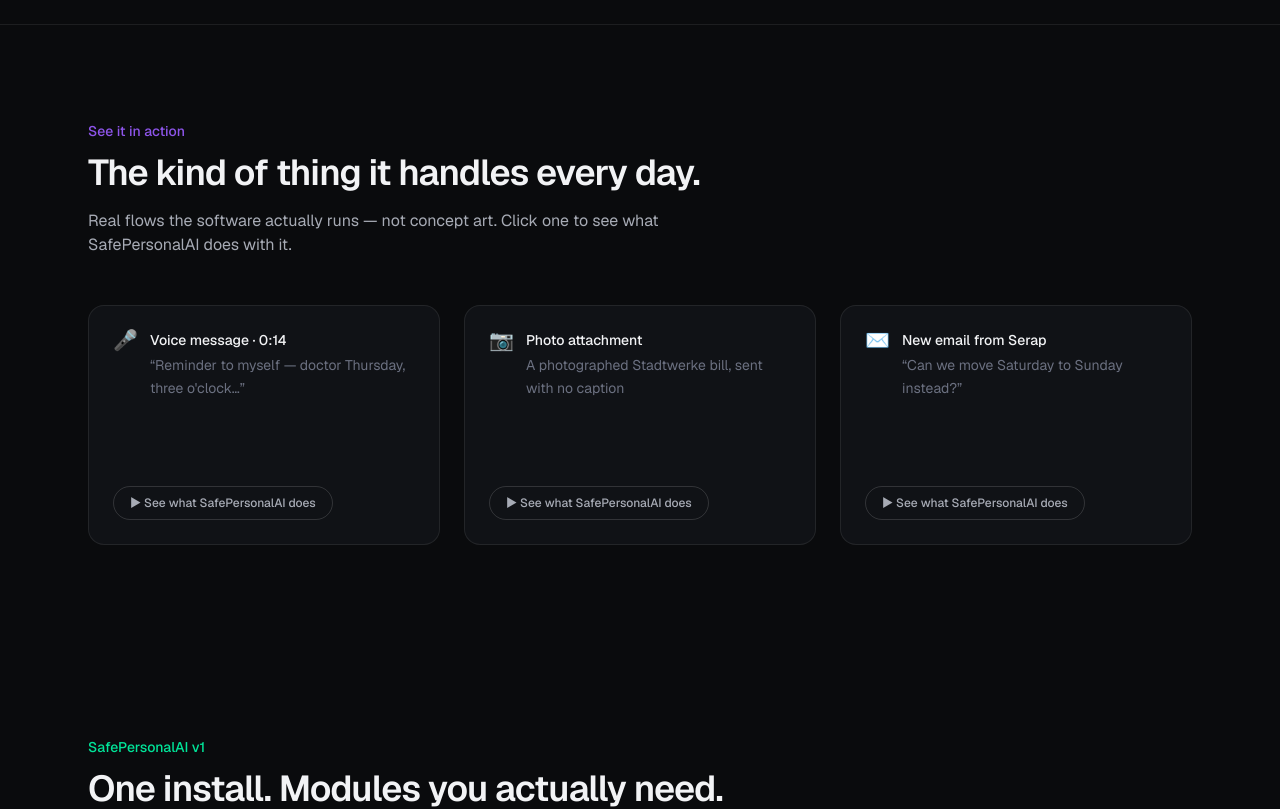
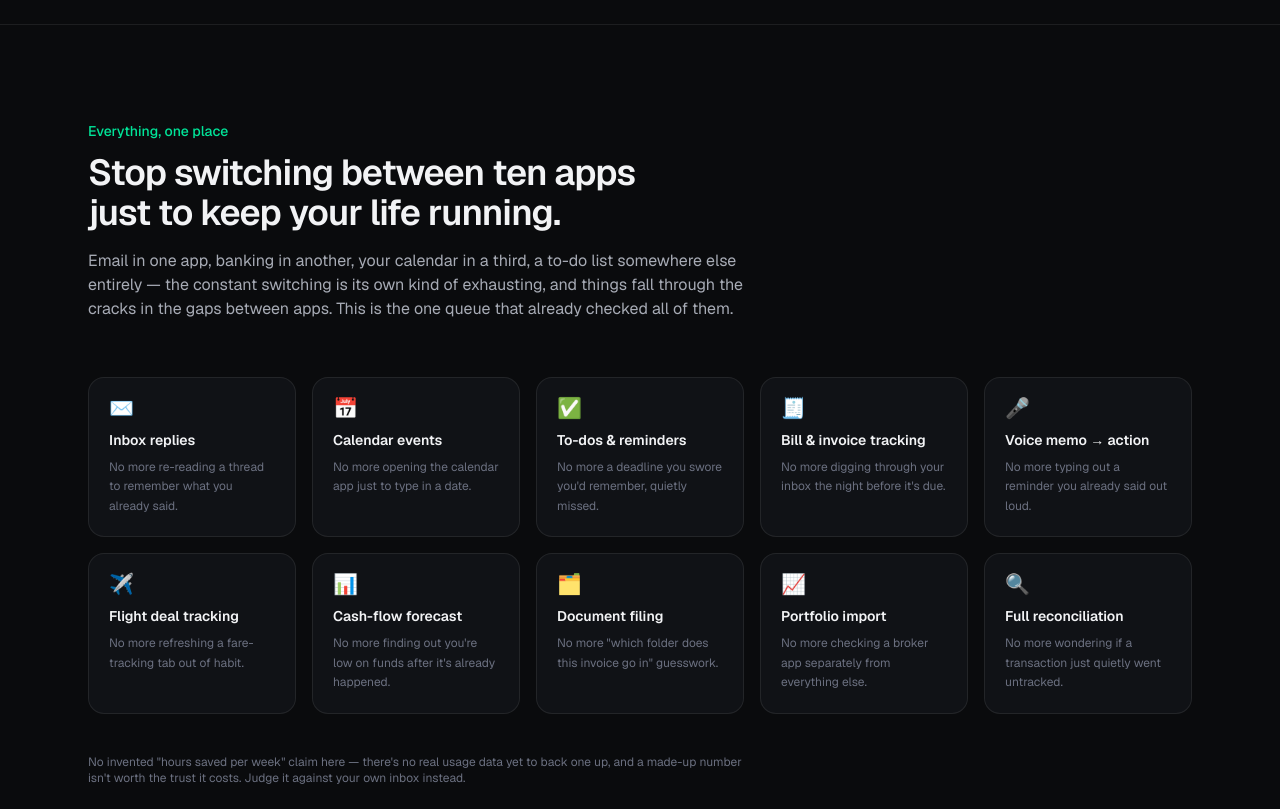
Before and after one commit to Krawatt-creator/safepersonalai-website, a Next.js app: page / in a window 1280 px wide. Shown: the part 3100-3909 px from the top of the page. Built offline with nearby package versions, Linux system fonts and the light colour scheme.

Commit message:
Add capabilities showcase (honest, no fabricated stats) and LLM-positioning FAQ entry

```diff
--- a/src/app/page.tsx
+++ b/src/app/page.tsx
@@ -3,6 +3,7 @@
 import LaptopRevealSection from "@/components/LaptopRevealSection";
 import OwnershipSection from "@/components/OwnershipSection";
 import BoundarySection from "@/components/BoundarySection";
+import CapabilitiesSection from "@/components/CapabilitiesSection";
 import UseCasesSection from "@/components/UseCasesSection";
 import ModulesPricing from "@/components/ModulesPricing";
 import TrustSection from "@/components/TrustSection";
@@ -18,6 +19,7 @@
         <LaptopRevealSection />
         <OwnershipSection />
         <BoundarySection />
+        <CapabilitiesSection />
         <UseCasesSection />
         <ModulesPricing />
         <TrustSection />
--- /dev/null
+++ b/src/components/CapabilitiesSection.tsx
@@ -0,0 +1,106 @@
+import Reveal from "./Reveal";
+
+type Capability = {
+  icon: string;
+  title: string;
+  friction: string;
+};
+
+const capabilities: Capability[] = [
+  {
+    icon: "✉️",
+    title: "Inbox replies",
+    friction: "No more re-reading a thread to remember what you already said.",
+  },
+  {
+    icon: "📅",
+    title: "Calendar events",
+    friction: "No more opening the calendar app just to type in a date.",
+  },
+  {
+    icon: "✅",
+    title: "To-dos & reminders",
+    friction: "No more a deadline you swore you'd remember, quietly missed.",
+  },
+  {
+    icon: "🧾",
+    title: "Bill & invoice tracking",
+    friction: "No more digging through your inbox the night before it's due.",
+  },
+  {
+    icon: "🎤",
+    title: "Voice memo → action",
+    friction: "No more typing out a reminder you already said out loud.",
+  },
+  {
+    icon: "✈️",
+    title: "Flight deal tracking",
+    friction: "No more refreshing a fare-tracking tab out of habit.",
+  },
+  {
+    icon: "📊",
+    title: "Cash-flow forecast",
+    friction: "No more finding out you're low on funds after it's already happened.",
+  },
+  {
+    icon: "🗂️",
+    title: "Document filing",
+    friction: "No more \"which folder does this invoice go in\" guesswork.",
+  },
+  {
+    icon: "📈",
+    title: "Portfolio import",
+    friction: "No more checking a broker app separately from everything else.",
+  },
+  {
+    icon: "🔍",
+    title: "Full reconciliation",
+    friction: "No more wondering if a transaction just quietly went untracked.",
+  },
+];
+
+export default function CapabilitiesSection() {
+  return (
+    <section className="border-t border-border py-24">
+      <div className="mx-auto max-w-6xl px-6">
+        <Reveal>
+          <p className="text-sm font-medium text-green">Everything, one place</p>
+          <h2 className="mt-3 max-w-2xl text-3xl font-semibold tracking-tight text-balance text-text sm:text-4xl">
+            Stop switching between ten apps just to keep your life running.
+          </h2>
+          <p className="mt-4 max-w-2xl text-text-secondary text-pretty">
+            Email in one app, banking in another, your calendar in a third,
+            a to-do list somewhere else entirely — the constant switching is
+            its own kind of exhausting, and things fall through the cracks
+            in the gaps between apps. This is the one queue that already
+            checked all of them.
+          </p>
+        </Reveal>
+
+        <div className="mt-14 grid gap-4 sm:grid-cols-2 lg:grid-cols-5">
+          {capabilities.map((c, i) => (
+            <Reveal key={c.title} delay={(i % 5) * 70}>
+              <div className="flex h-full flex-col rounded-2xl border border-border bg-bg-raised p-5 transition duration-300 hover:-translate-y-1 hover:border-border-strong">
+                <span className="text-xl leading-none">{c.icon}</span>
+                <h3 className="mt-3 text-sm font-semibold text-text">
+                  {c.title}
+                </h3>
+                <p className="mt-2 text-xs leading-relaxed text-text-tertiary">
+                  {c.friction}
+                </p>
+              </div>
+            </Reveal>
+          ))}
+        </div>
+
+        <Reveal delay={120}>
+          <p className="mt-10 max-w-2xl text-xs text-text-tertiary">
+            No invented "hours saved per week" claim here — there's no real
+            usage data yet to back one up, and a made-up number isn't worth
+            the trust it costs. Judge it against your own inbox instead.
+          </p>
+        </Reveal>
+      </div>
+    </section>
+  );
+}
--- a/src/components/FAQSection.tsx
+++ b/src/components/FAQSection.tsx
@@ -6,6 +6,10 @@
   {
     q: "Do I need my own Claude, OpenAI, or Gemini account?",
     a: "Yes — SafePersonalAI understands your messages by sending them to an AI provider you connect yourself, and you pay that provider directly at their normal price. If you'd rather not use a paid API, it also works with a local Ollama model at no cost per message, entirely on your own Mac.",
+  },
+  {
+    q: "Isn't this just ChatGPT or Claude with extra steps?",
+    a: "No — and it isn't trying to be. We're not competing with Anthropic, OpenAI, or Google; SafePersonalAI runs on top of whichever one you choose. What none of them do on their own is safely read your actual inbox, calendar, iMessages, and finances and act on them within a boundary you control. That's the specific gap we fill — not a better chatbot, a safe way to let one actually do something for you.",
   },
   {
     q: "What if it misreads something or drafts the wrong thing?",
```
